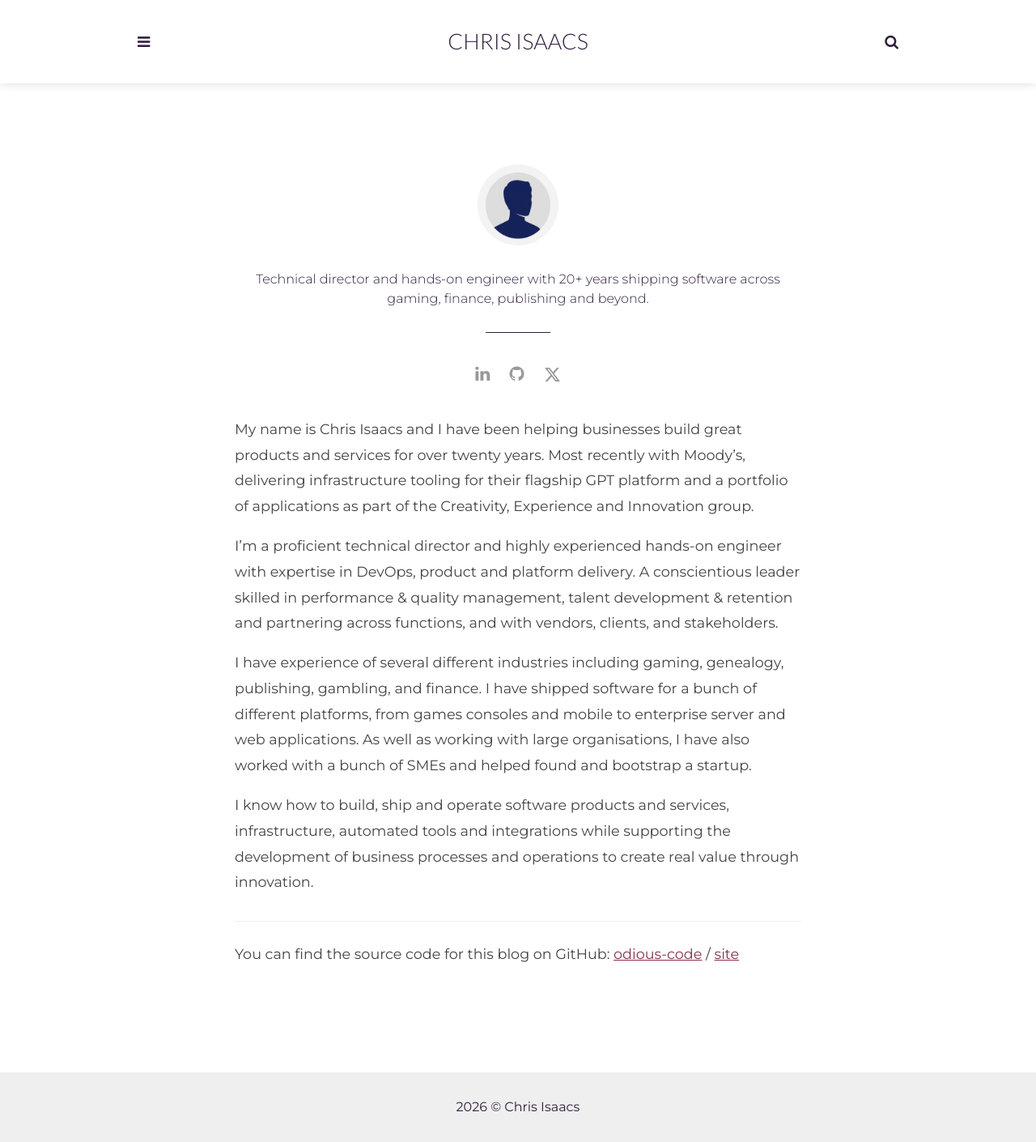
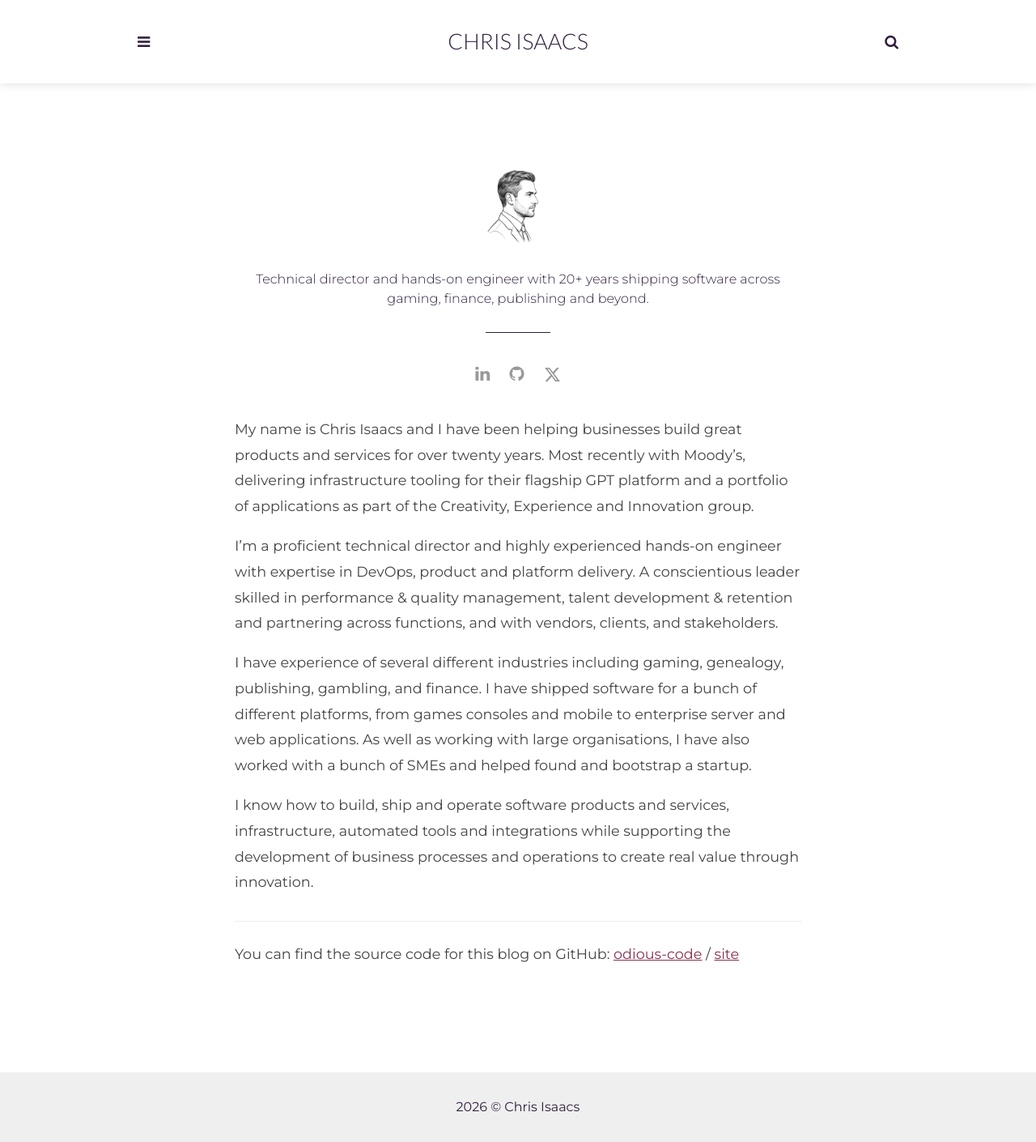
Before and after one commit to odious-code/site, a Jekyll site: the page built from _pages/about.html, in a window 1280 px wide. Shown: the whole page at 81% size. Built offline with Jekyll 4.4.1, drawn with Linux system fonts in a browser that asks for light colours.

Commit message:
feat: replace placeholder profile picture with custom hand-drawn pencil sketch generated from Twitter profile

```diff
--- a/_config.yml
+++ b/_config.yml
@@ -11,7 +11,7 @@ permalink: /:year/:month/:day/:title.html
 
 # Author settings
 author: Chris Isaacs
-author-pic: author-silhouette.png
+author-pic: author-pencil-sketch.png
 about-author: Technical director and hands-on engineer with 20+ years shipping software across gaming, finance, publishing and beyond.
 
 # Contact / social links
```
Also changed, not shown: assets/images/author-pencil-sketch.png (added).
